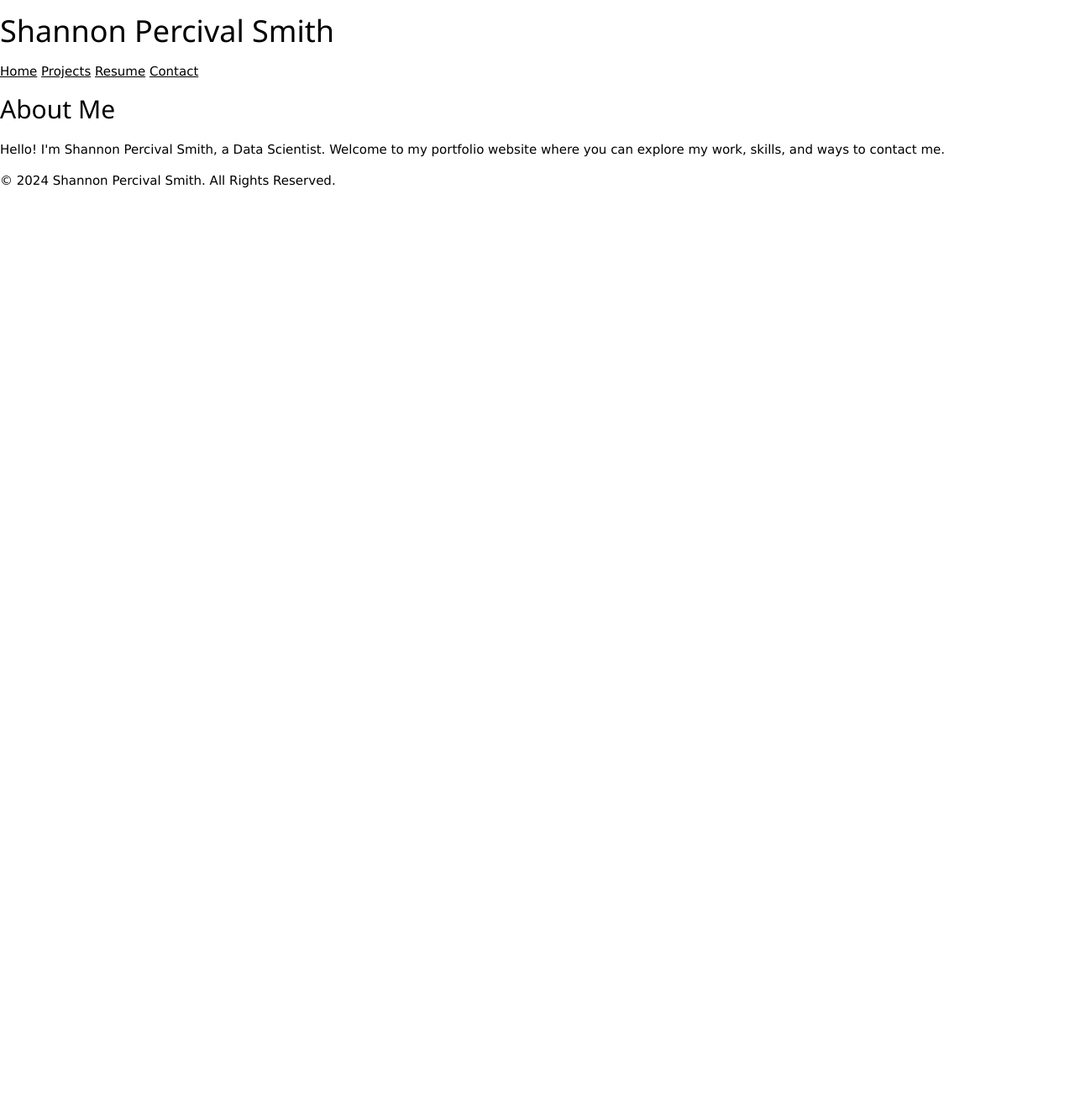
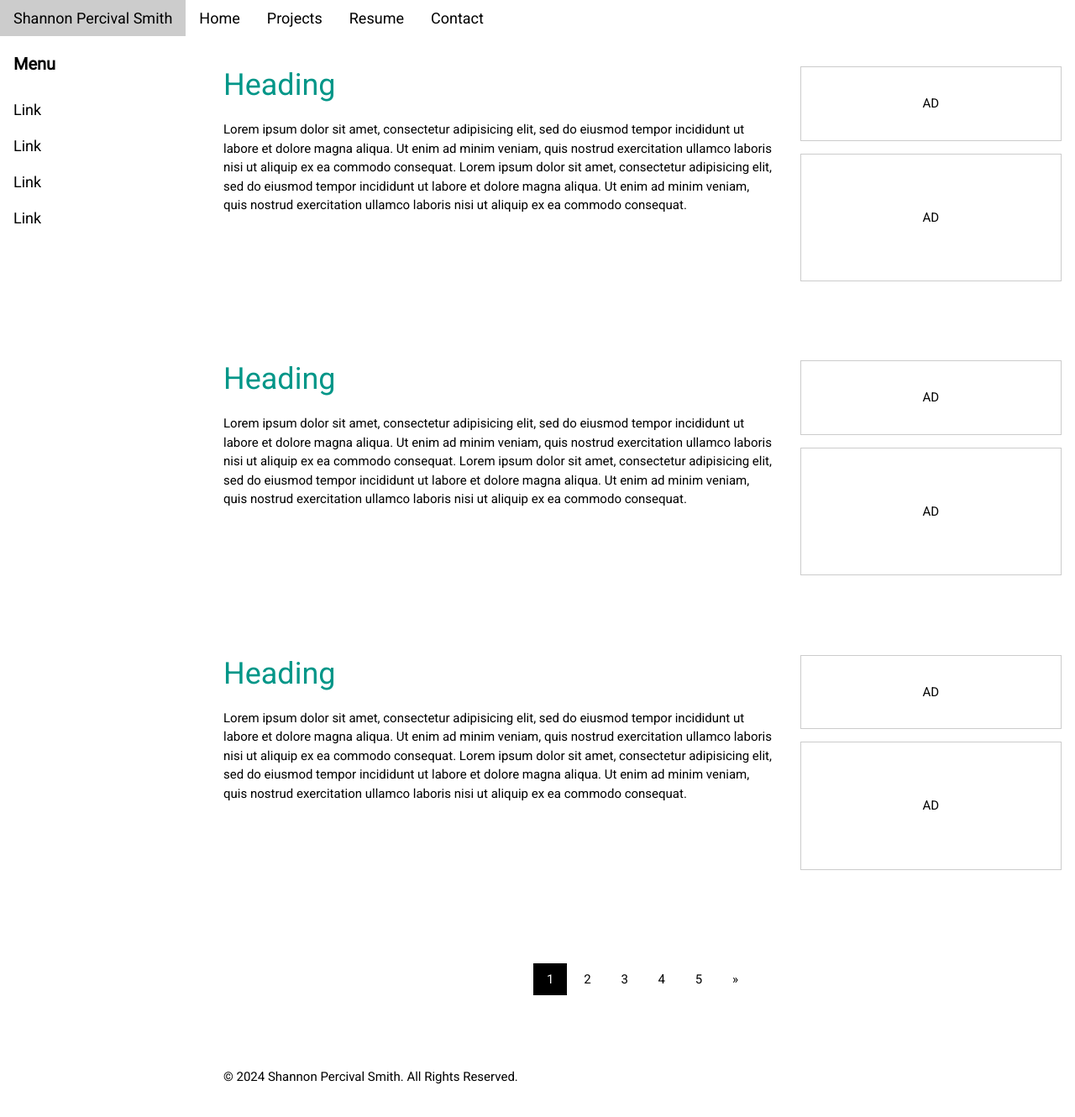
Before and after one commit to shannonlps/Portfolio, a Jekyll site: the page index.html, which Jekyll copies as it is, in a window 1280 px wide and 1340 px high. Shown: the top 1330 px of the window at 84% size. Built offline with Jekyll 4.4.1, drawn with Linux system fonts in a browser that asks for light colours; comment, search, counter and statistics services are not loaded.

Commit message:
Update index.html

```diff
--- a/index.html
+++ b/index.html
@@ -10,28 +10,132 @@
     <link rel="stylesheet" href="https://fonts.googleapis.com/css?family=Roboto">
     <link rel="stylesheet" href="https://cdnjs.cloudflare.com/ajax/libs/font-awesome/4.7.0/css/font-awesome.min.css">
 </head>
+
+<style>
+html,body,h1,h2,h3,h4,h5,h6 {font-family: "Roboto", sans-serif;}
+.w3-sidebar {
+  z-index: 3;
+  width: 250px;
+  top: 43px;
+  bottom: 0;
+  height: inherit;
+}
+</style>
+</head>
 <body>
 
-    <header>
-        <h1>Shannon Percival Smith</h1>
-        <nav>
-            <a href="index.html">Home</a>
-            <a href="projects.html">Projects</a>
-            <a href="resume.html">Resume</a>
-            <a href="contact.html">Contact</a>
-        </nav>
-    </header>
+<!-- Navbar -->
+<div class="w3-top">
+  <div class="w3-bar w3-theme w3-top w3-left-align w3-large">
+    <a class="w3-bar-item w3-button w3-right w3-hide-large w3-hover-white w3-large w3-theme-l1" href="javascript:void(0)" onclick="w3_open()"><i class="fa fa-bars"></i></a>
+    <a href="#" class="w3-bar-item w3-button w3-theme-l1">Shannon Percival Smith</a>
+    <a href="index.html" class="w3-bar-item w3-button w3-hide-small w3-hover-white">Home</a>
+    <a href="projects.html" class="w3-bar-item w3-button w3-hide-small w3-hover-white">Projects</a>
+    <a href="resume.html" class="w3-bar-item w3-button w3-hide-small w3-hover-white">Resume</a>
+    <a href="contact.html" class="w3-bar-item w3-button w3-hide-small w3-hover-white">Contact</a>
+  </div>
+</div>
 
-    <section id="about">
-        <div class="container">
-            <h2>About Me</h2>
-            <p>Hello! I'm Shannon Percival Smith, a Data Scientist. Welcome to my portfolio website where you can explore my work, skills, and ways to contact me.</p>
-        </div>
-    </section>
+<!-- Sidebar -->
+<nav class="w3-sidebar w3-bar-block w3-collapse w3-large w3-theme-l5 w3-animate-left" id="mySidebar">
+  <a href="javascript:void(0)" onclick="w3_close()" class="w3-right w3-xlarge w3-padding-large w3-hover-black w3-hide-large" title="Close Menu">
+    <i class="fa fa-remove"></i>
+  </a>
+  <h4 class="w3-bar-item"><b>Menu</b></h4>
+  <a class="w3-bar-item w3-button w3-hover-black" href="#">Link</a>
+  <a class="w3-bar-item w3-button w3-hover-black" href="#">Link</a>
+  <a class="w3-bar-item w3-button w3-hover-black" href="#">Link</a>
+  <a class="w3-bar-item w3-button w3-hover-black" href="#">Link</a>
+</nav>
 
-    <footer>
-        <p>&copy; 2024 Shannon Percival Smith. All Rights Reserved.</p>
-    </footer>
+<!-- Overlay effect when opening sidebar on small screens -->
+<div class="w3-overlay w3-hide-large" onclick="w3_close()" style="cursor:pointer" title="close side menu" id="myOverlay"></div>
+
+<!-- Main content: shift it to the right by 250 pixels when the sidebar is visible -->
+<div class="w3-main" style="margin-left:250px">
+
+  <div class="w3-row w3-padding-64">
+    <div class="w3-twothird w3-container">
+      <h1 class="w3-text-teal">Heading</h1>
+      <p>Lorem ipsum dolor sit amet, consectetur adipisicing elit, sed do eiusmod tempor incididunt ut labore et dolore magna aliqua. Ut enim ad minim veniam, quis nostrud exercitation ullamco laboris nisi ut aliquip ex ea commodo consequat. Lorem ipsum
+        dolor sit amet, consectetur adipisicing elit, sed do eiusmod tempor incididunt ut labore et dolore magna aliqua. Ut enim ad minim veniam, quis nostrud exercitation ullamco laboris nisi ut aliquip ex ea commodo consequat.</p>
+    </div>
+    <div class="w3-third w3-container">
+      <p class="w3-border w3-padding-large w3-padding-32 w3-center">AD</p>
+      <p class="w3-border w3-padding-large w3-padding-64 w3-center">AD</p>
+    </div>
+  </div>
+
+  <div class="w3-row">
+    <div class="w3-twothird w3-container">
+      <h1 class="w3-text-teal">Heading</h1>
+      <p>Lorem ipsum dolor sit amet, consectetur adipisicing elit, sed do eiusmod tempor incididunt ut labore et dolore magna aliqua. Ut enim ad minim veniam, quis nostrud exercitation ullamco laboris nisi ut aliquip ex ea commodo consequat. Lorem ipsum
+        dolor sit amet, consectetur adipisicing elit, sed do eiusmod tempor incididunt ut labore et dolore magna aliqua. Ut enim ad minim veniam, quis nostrud exercitation ullamco laboris nisi ut aliquip ex ea commodo consequat.</p>
+    </div>
+    <div class="w3-third w3-container">
+      <p class="w3-border w3-padding-large w3-padding-32 w3-center">AD</p>
+      <p class="w3-border w3-padding-large w3-padding-64 w3-center">AD</p>
+    </div>
+  </div>
+
+  <div class="w3-row w3-padding-64">
+    <div class="w3-twothird w3-container">
+      <h1 class="w3-text-teal">Heading</h1>
+      <p>Lorem ipsum dolor sit amet, consectetur adipisicing elit, sed do eiusmod tempor incididunt ut labore et dolore magna aliqua. Ut enim ad minim veniam, quis nostrud exercitation ullamco laboris nisi ut aliquip ex ea commodo consequat. Lorem ipsum
+        dolor sit amet, consectetur adipisicing elit, sed do eiusmod tempor incididunt ut labore et dolore magna aliqua. Ut enim ad minim veniam, quis nostrud exercitation ullamco laboris nisi ut aliquip ex ea commodo consequat.</p>
+    </div>
+    <div class="w3-third w3-container">
+      <p class="w3-border w3-padding-large w3-padding-32 w3-center">AD</p>
+      <p class="w3-border w3-padding-large w3-padding-64 w3-center">AD</p>
+    </div>
+  </div>
+
+  <!-- Pagination -->
+  <div class="w3-center w3-padding-32">
+    <div class="w3-bar">
+      <a class="w3-button w3-black" href="#">1</a>
+      <a class="w3-button w3-hover-black" href="#">2</a>
+      <a class="w3-button w3-hover-black" href="#">3</a>
+      <a class="w3-button w3-hover-black" href="#">4</a>
+      <a class="w3-button w3-hover-black" href="#">5</a>
+      <a class="w3-button w3-hover-black" href="#">»</a>
+    </div>
+  </div>
+
+  <footer id="myFooter">
+    <div class="w3-container w3-theme-l2 w3-padding-32">
+      <p>&copy; 2024 Shannon Percival Smith. All Rights Reserved.</p>
+    </div>
+
+  </footer>
+
+<!-- END MAIN -->
+</div>
+
+<script>
+// Get the Sidebar
+var mySidebar = document.getElementById("mySidebar");
+
+// Get the DIV with overlay effect
+var overlayBg = document.getElementById("myOverlay");
+
+// Toggle between showing and hiding the sidebar, and add overlay effect
+function w3_open() {
+  if (mySidebar.style.display === 'block') {
+    mySidebar.style.display = 'none';
+    overlayBg.style.display = "none";
+  } else {
+    mySidebar.style.display = 'block';
+    overlayBg.style.display = "block";
+  }
+}
+
+// Close the sidebar with the close button
+function w3_close() {
+  mySidebar.style.display = "none";
+  overlayBg.style.display = "none";
+}
+</script>
 
 </body>
 </html>
```
